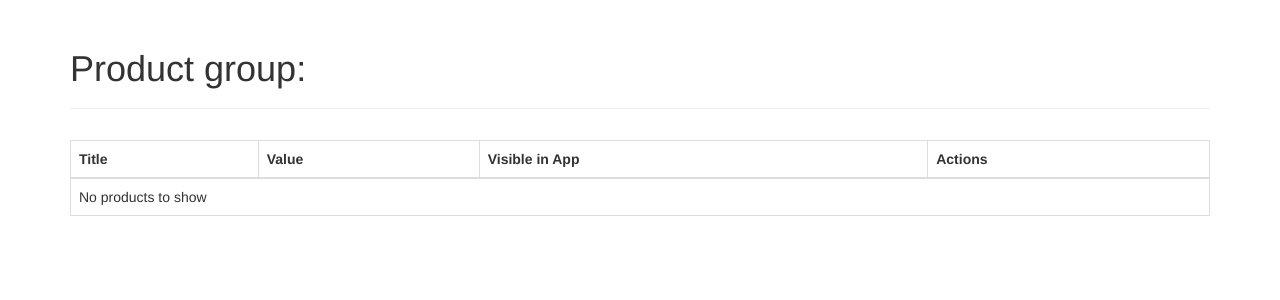
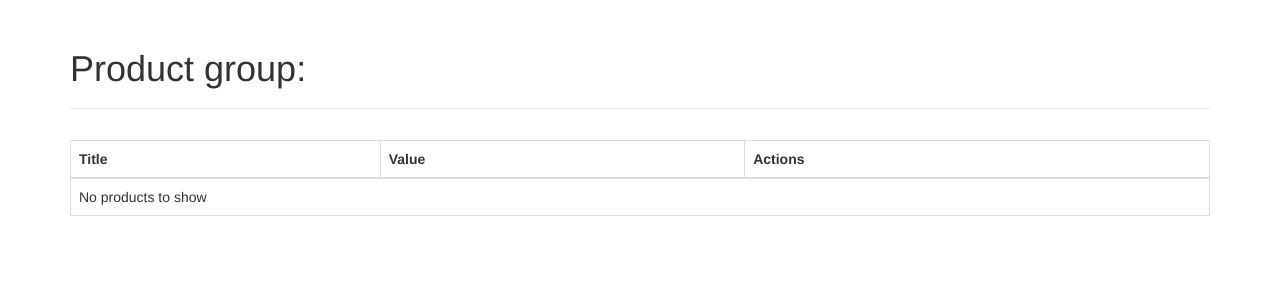
Before and after one commit to basilfx/BierApp-Server, a Django app: template bierapp/core/templates/bierapp_product_group.html in a window 1280 px wide. Shown: the part 51-351 px from the top of the page. Run offline with Django 3.2, Linux system fonts and the light colour scheme; the template is opened without the code that fills it, so the values that code supplies are empty; some libraries are stand-ins or nearby versions.

Commit message:
is_app_visible -> is_hidden

```diff
--- a/bierapp/api/serializers.py
+++ b/bierapp/api/serializers.py
@@ -18,7 +18,7 @@ class ProductSerializer(serializers.ModelSerializer):
 
     class Meta:
         model = Product
-        exclude = ("site", "is_app_visible")
+        exclude = ("site", "is_hidden")
 
     def get_logo(self, product):
         request = self.context["request"]
--- a/bierapp/core/forms.py
+++ b/bierapp/core/forms.py
@@ -18,7 +18,7 @@ class ProductGroupForm(forms.ModelForm):
 
     class Meta:
         model = ProductGroup
-        fields = ("title", "is_app_visible")
+        fields = ("title", "is_hidden")
 
 
 class ProductForm(forms.ModelForm):
@@ -26,7 +26,7 @@ class ProductForm(forms.ModelForm):
 
     class Meta:
         model = Product
-        fields = ("title", "value", "is_app_visible")
+        fields = ("title", "value", "is_hidden")
 
 
 class TransactionForm(forms.ModelForm):
--- a/bierapp/core/helpers.py
+++ b/bierapp/core/helpers.py
@@ -11,7 +11,7 @@ class ProductGroupFormHelper(FormHelper):
     def layout(self):
         return Layout(
             Field("title"),
-            Field("is_app_visible"),
+            Field("is_hidden"),
 
             FormActions(
                 Submit("submit", "Add", css_class="btn-primary"),
@@ -24,7 +24,7 @@ class ProductFormHelper(FormHelper):
         return Layout(
             Field("title"),
             Field("value"),
-            Field("is_app_visible"),
+            Field("is_hidden"),
 
             FormActions(
                 Submit("submit", "Add", css_class="btn-primary"),
--- a/bierapp/core/managers.py
+++ b/bierapp/core/managers.py
@@ -2,7 +2,7 @@ from django.db import models
 
 
 class ApiManager(models.Manager):
-    def __init__(self, field="is_app_visible", *args, **kwargs):
+    def __init__(self, field="is_hidden", *args, **kwargs):
         super(ApiManager, self).__init__(*args, **kwargs)
 
         # Precompute filter
--- a/bierapp/core/models.py
+++ b/bierapp/core/models.py
@@ -11,7 +11,7 @@ class ProductGroup(models.Model):
     site = models.ForeignKey(Site, related_name="product_groups")
     title = models.CharField(max_length=255)
 
-    is_app_visible = models.BooleanField(default=True)
+    is_hidden = models.BooleanField(default=True)
 
     def __unicode__(self):
         return unicode(self.title)
@@ -76,7 +76,7 @@ class Product(TimeStampedModel, models.Model):
     title = models.CharField(max_length=255)
     value = models.DecimalField(max_digits=10, decimal_places=2)
 
-    is_app_visible = models.BooleanField(default=True)
+    is_hidden = models.BooleanField(default=True)
     product_group = models.ForeignKey(ProductGroup, related_name="products")
 
     logo = models.ImageField(
--- a/bierapp/core/templates/bierapp_product_group.html
+++ b/bierapp/core/templates/bierapp_product_group.html
@@ -30,7 +30,9 @@
             <tr>
                 <th>{% trans 'Title' %}</th>
                 <th>{% trans 'Value' %}</th>
-                <th>{% trans 'Visible in App' %}</th>
+                {% if request.membership.is_admin %}
+                    <th>{% trans 'Hidden' %}</th>
+                {% endif %}
                 <th>{% trans 'Actions' %}</th>
             </tr>
         </thead>
@@ -39,12 +41,14 @@
                 <tr>
                     <td><a href="{{ product.get_absolute_url }}">{{ product.title }}</a></td>
                     <td>{{ product.value }}</td>
-                    <td>{{ product.is_app_visible|yesno:"Yes,No" }}</td>
+                    {% if request.membership.is_admin %}
+                        <td>{{ product_group.is_hidden|yesno:"Yes,No" }}</td>
+                    {% endif %}
                     <td></td>
                 </tr>
             {% empty %}
                 <tr>
-                    <td colspan="4">
+                    <td colspan="{% if request.membership.is_admin %}4{% else %}3{% endif %}">
                         {% trans 'No products to show' %}
                     </td>
                 </tr>
```
Also changed, not shown: bierapp/core/templates/bierapp_product_groups.html (+7 -3 lines), bierapp/core/migrations/0001_initial.py.
